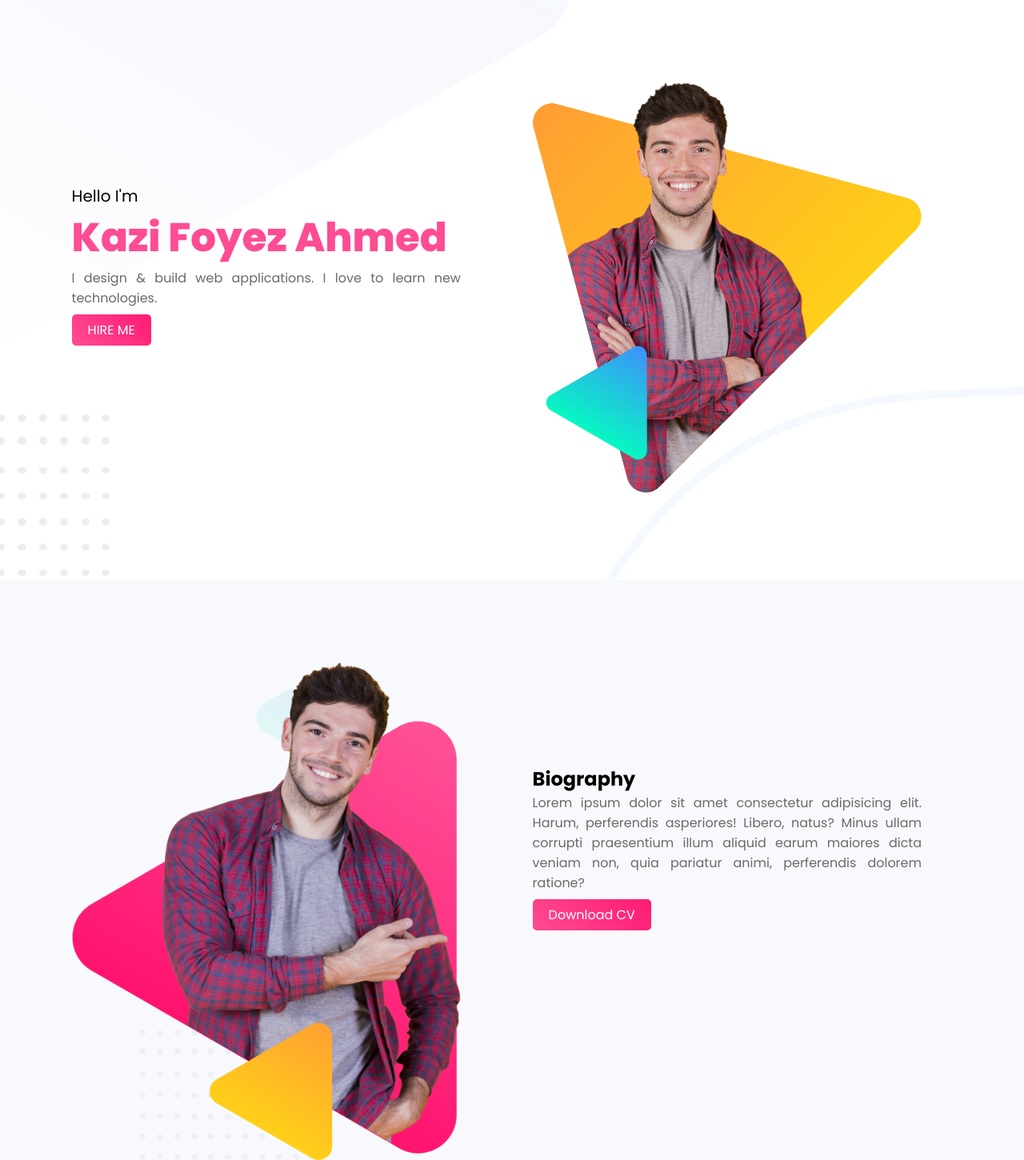
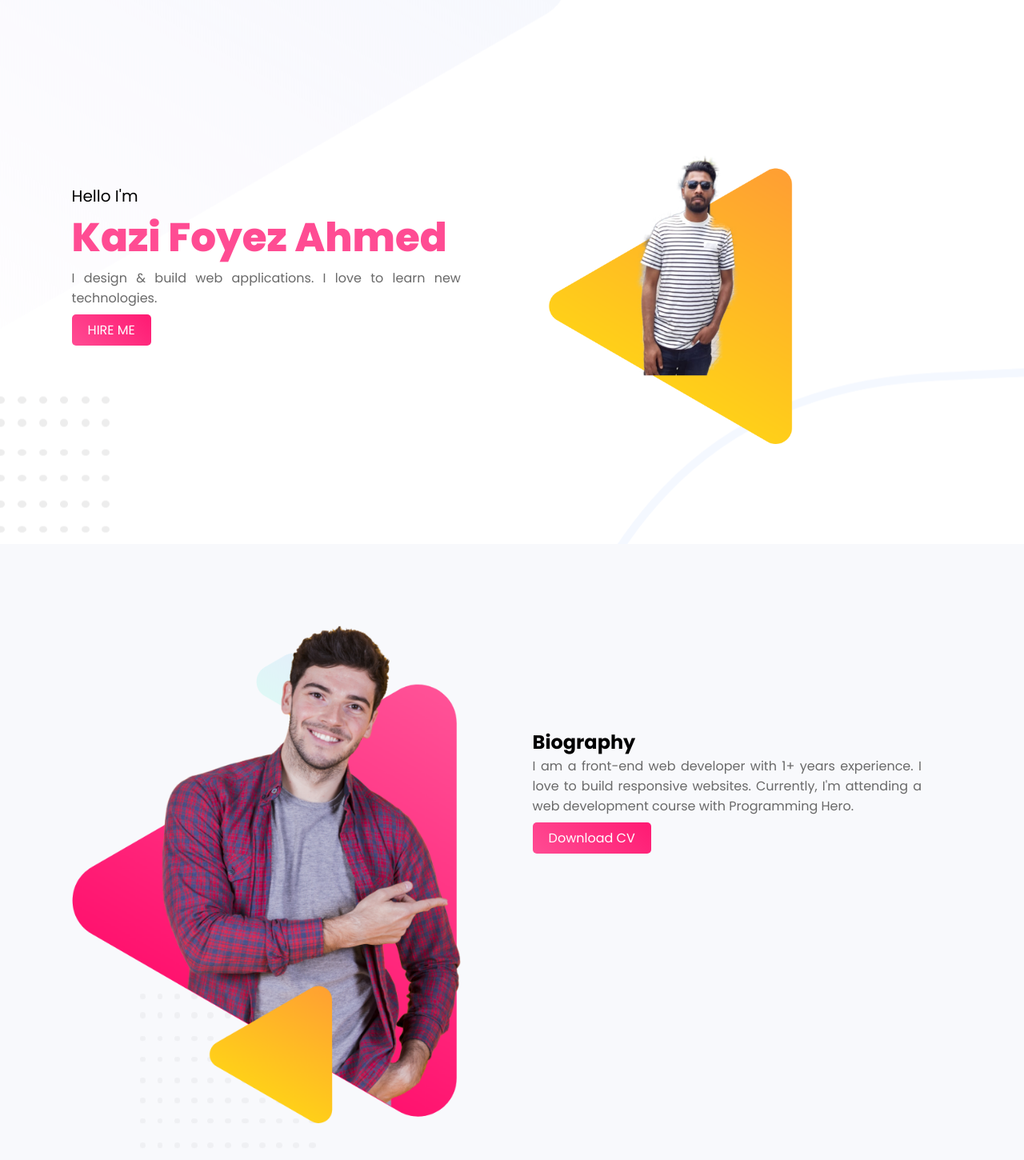
Before and after one commit to foyez-kazi/personal-website, a plain HTML site: page index.html in a window 1280 px wide. Shown: the top 1450 px of the page at 80% size. Drawn offline with Linux system fonts and the light colour scheme; files whose address does not match are found by name.

Commit message:
add image

```diff
--- a/index.html
+++ b/index.html
@@ -18,7 +18,7 @@
           <a class="btn" href="#">HIRE ME</a>
         </div>
         <div class="col">
-          <img src="./assets/images/peter.png" alt="header photo" />
+          <img src="./assets/images/image 5.png" alt="header photo" />
         </div>
       </div>
     </header>
@@ -31,10 +31,9 @@
         <div class="col content">
           <h2>Biography</h2>
           <p>
-            Lorem ipsum dolor sit amet consectetur adipisicing elit. Harum,
-            perferendis asperiores! Libero, natus? Minus ullam corrupti
-            praesentium illum aliquid earum maiores dicta veniam non, quia
-            pariatur animi, perferendis dolorem ratione?
+            I am a front-end web developer with 1+ years experience. I love to
+            build responsive websites. Currently, I'm attending a web
+            development course with Programming Hero.
           </p>
           <a class="btn" href="#">Download CV</a>
         </div>
```
Also changed, not shown: assets/images/image 5.png (added).
